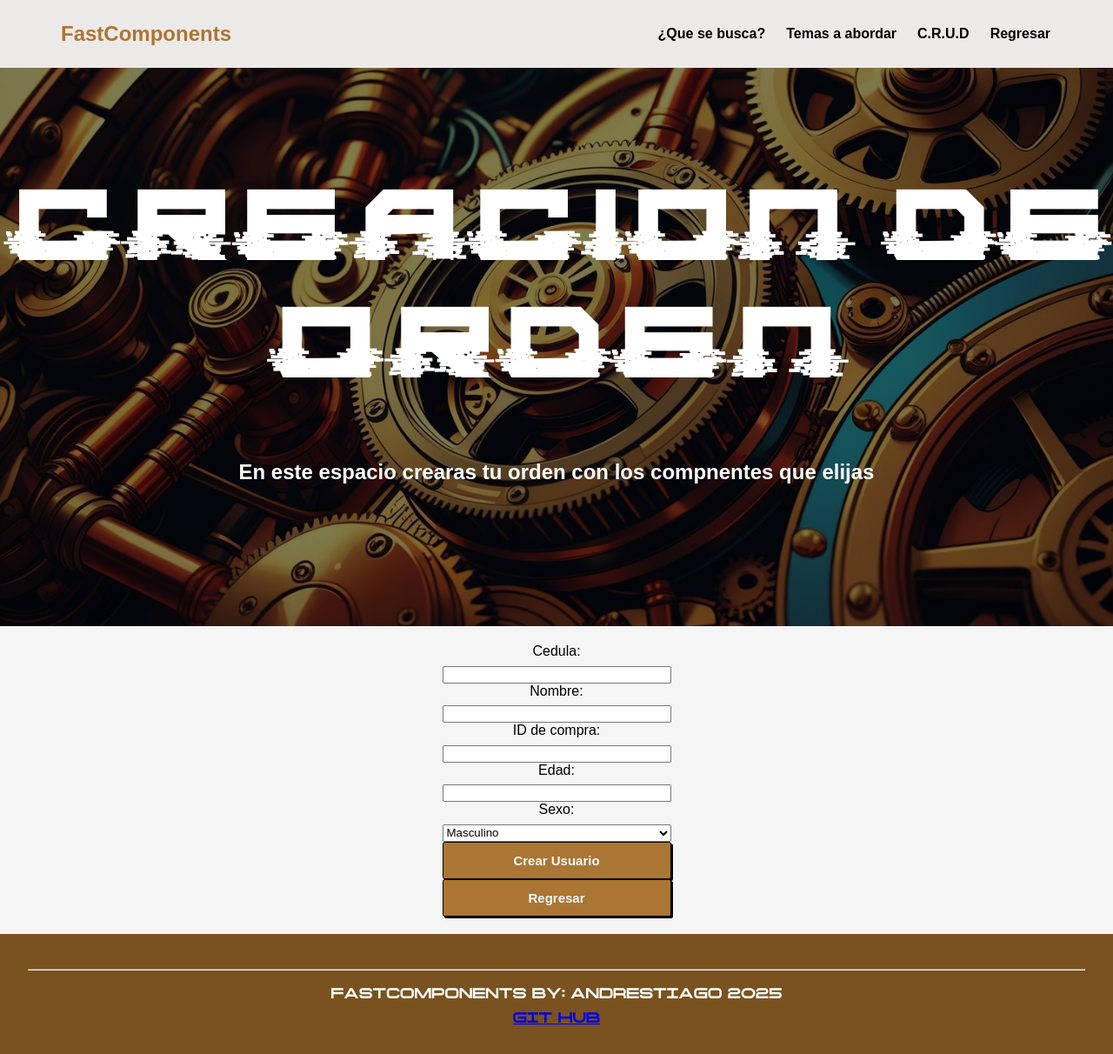
After one commit to ANDRESTIAGO/PARCIALCORTE3, a FastAPI app: template templates/usuario_add.html in a window 1280 px wide. The commit adds this page. Shown: the whole page at 87% size. Run offline with FastAPI, Linux system fonts and the light colour scheme; the template is opened without the code that fills it: most values are stand-ins (such as "Sample title", 1, 10 or a date in 2020); some web fonts are replaced.

Commit message:
Se creo funcion de crear usuario

```diff
--- a/app/home.py
+++ b/app/home.py
@@ -4,7 +4,7 @@ from fastapi.templating import Jinja2Templates
 import pandas as pd
 import pandas.errors
 import numpy as np
-from models import usuario, UsuarioConId, mascota, MascotaConId, boleto
+from models import usuarios, UsuarioConId, mascota, MascotaConId, boleto
 from typing import Optional
 templates = Jinja2Templates(directory="templates")
 router = APIRouter()
@@ -110,6 +110,52 @@ async def ver_orden(request: Request):
         "orden.html", {"request": request, "componentes": componentes}
     )
 #-----------------------------------------------------------------------------------------------------
+@router.get("/usuario-add", response_class=HTMLResponse)
+async def mostrar_formulario_usuario(request: Request):
+    return templates.TemplateResponse("usuario_add.html", {"request": request})
+
+@router.post("/usuario-add")
+async def crear_usuario(
+    cedula: str = Form(...),
+    nombre: str = Form(...),
+    id_compra: int = Form(...),
+    edad: int = Form(...),
+    sexo: str = Form(...)
+):
+    usuario_file = "usuarios.csv"
+
+    try:
+        df = pd.read_csv(usuario_file)
+    except FileNotFoundError:
+        df = pd.DataFrame(columns=["cedula", "nombre", "id_compra", "edad", "sexo"])
+
+    nuevo_usuario = {
+        "cedula": cedula,
+        "nombre": nombre,
+        "id_compra": id_compra,
+        "edad": edad,
+        "sexo": sexo
+    }
+
+    df = pd.concat([df, pd.DataFrame([nuevo_usuario])], ignore_index=True)
+    df.to_csv(usuario_file, index=False)
+
+    return RedirectResponse(url="/usuarios", status_code=303)
+
+@router.get("/usuarios", response_class=HTMLResponse)
+async def listar_usuarios(request: Request):
+    try:
+        df = pd.read_csv("usuarios.csv")
+        usuarios = df.to_dict(orient="records")
+    except FileNotFoundError:
+        usuarios = []
+
+    return templates.TemplateResponse("usuarios.html", {
+        "request": request,
+        "usuarios": usuarios
+    })
+
+
 @router.get("/add", response_class=HTMLResponse)
 async def ver_add(request: Request):
     df = pd.read_csv("usuarios.csv")
--- a/models.py
+++ b/models.py
@@ -2,12 +2,12 @@ from pydantic import BaseModel
 from typing import Optional
 from sqlmodel import SQLModel, Field
 
-class usuario(SQLModel):
+class usuarios(SQLModel):
     nombre: str
     id_compra: int
     edad: str
     sexo: str
-class UsuarioConId(usuario):
+class UsuarioConId(usuarios):
     id: int
 
 class mascota(SQLModel):
--- /dev/null
+++ b/templates/usuario_add.html
@@ -0,0 +1,47 @@
+{% extends 'base.html' %}
+
+{% block title %} {{ titulo }} - Comparación {% endblock %}
+
+{% block content %}
+
+<section id="hero">
+    <div class="hero">
+        <h1 class="hero-title">Creacion de orden</h1>
+        <h3 class="hero-subtitle">En este espacio crearas tu orden con los compnentes que elijas</h3>
+    </div>
+</section>
+
+<section id="Lo-que-ofresemos ">
+    <div class="cards-container">
+        <div class="form_forma">
+            <form action="/usuario-add" method="post">
+                <label for="cedula">Cedula:</label>
+                <input type="text" id="cedula" name="cedula" required><br>
+
+                <label for="nombre">Nombre:</label>
+                <input type="text" id="nombre" name="nombre" required><br>
+
+                <label for="id_compra">ID de compra:</label>
+                <input type="number" id="id_compra" name="id_compra" required><br>
+
+                <label for="edad">Edad:</label>
+                <input type="number" id="edad" name="edad" required><br>
+
+                <label for="sexo">Sexo:</label>
+                <select id="sexo" name="sexo" required>
+                  <option value="Masculino">Masculino</option>
+                  <option value="Femenino">Femenino</option>
+                  <option value="Otro">Otro</option>
+                </select><br>
+
+                <button type="submit">Crear Usuario</button>
+              </form>
+
+            <form action="/menu#Como-ayudar">
+                <button>Regresar</button>
+            </form>
+        </div>
+    </div>
+</section>
+
+{% endblock %}
--- a/usuarios.csv
+++ b/usuarios.csv
@@ -1 +1,2 @@
-id,nombre,id_compra,edad,sexo
+cedula,nombre,id_compra,edad,sexo
+123,andres,1,19,Masculino
```
Also changed, not shown: templates/add.html (deleted, +0 -66 lines), templates/home.html (+3 -5 lines), templates/usuarios.html (added, +20 -0 lines).
